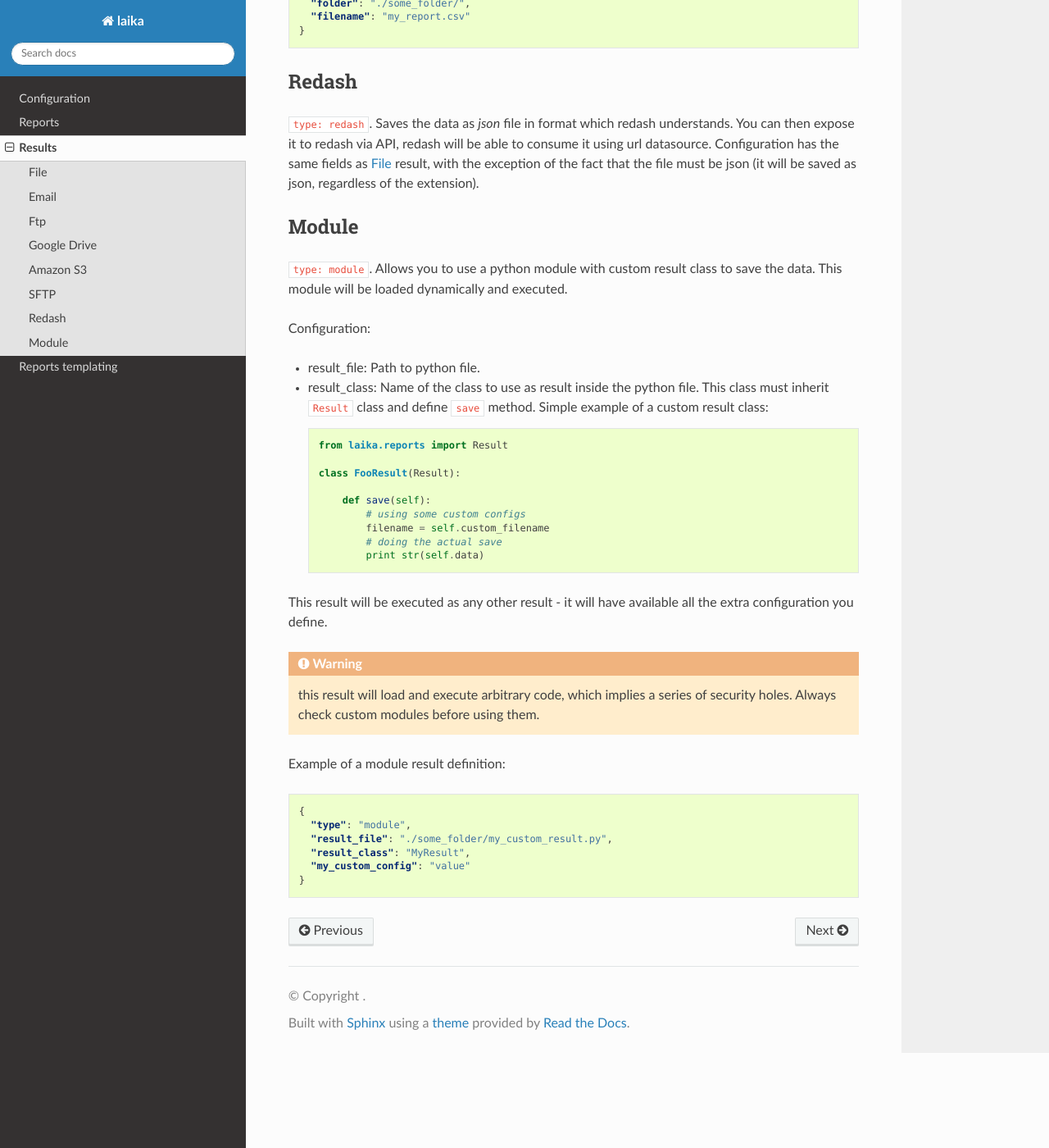
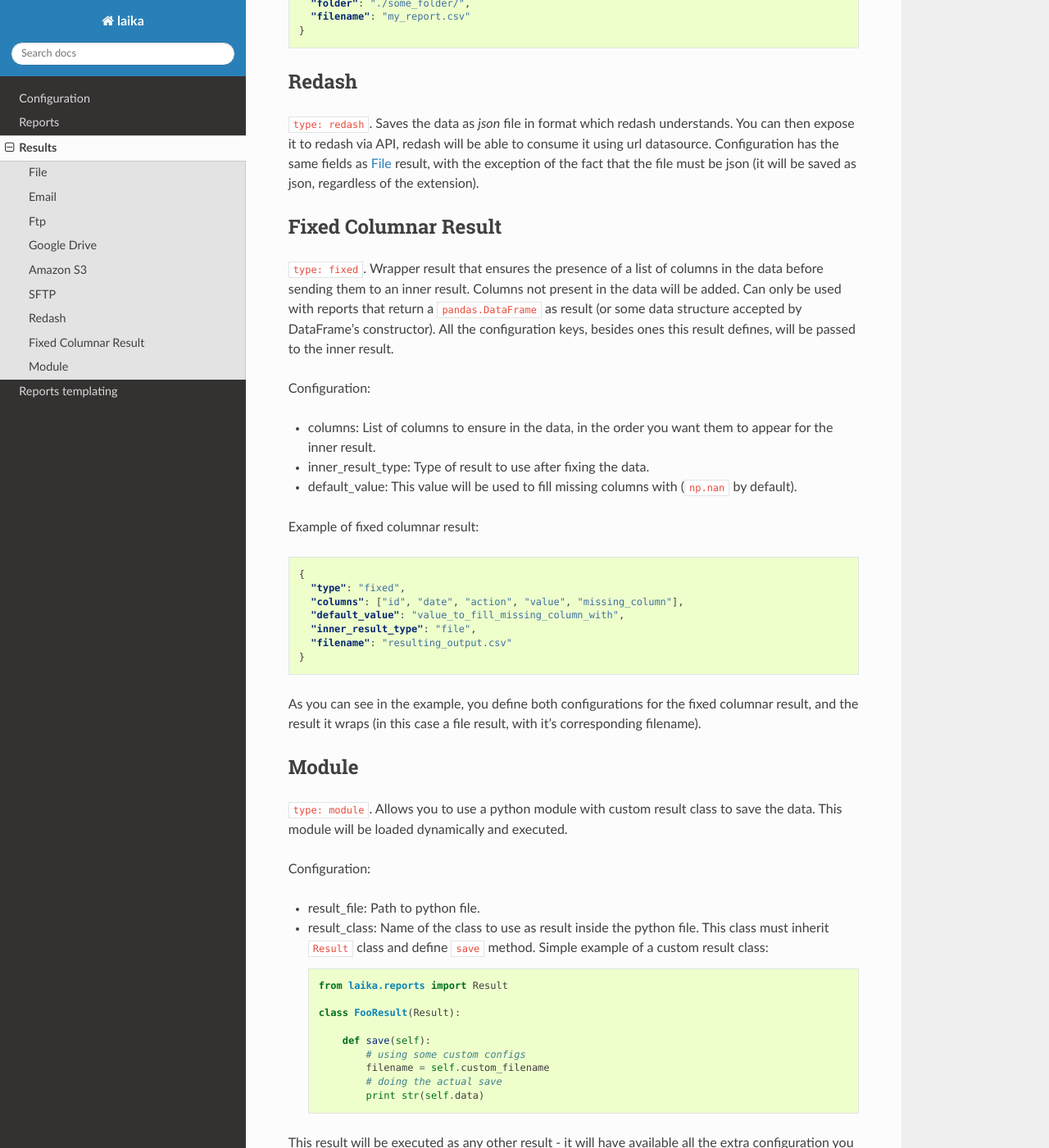
Before and after one commit to trocafone/laika, a Sphinx documentation site: the page built from docs/results.rst, in a window 1280 px wide and 1400 px high, scrolled down 3581 px. Shown: the whole window at 82% size. Built offline with Sphinx 7.4.7 and the Read the Docs theme 2.0.0, drawn with Linux system fonts in a browser that asks for light colours.

Commit message:
Added fixed columnar result and documentation for it

```diff
--- a/docs/results.rst
+++ b/docs/results.rst
@@ -192,6 +192,44 @@ fields as `File <#file>`__ result, with the exception of the fact that
 the file must be json (it will be saved as json, regardless of the
 extension).
 
+
+Fixed Columnar Result
+^^^^^^^^^^^^^^^^^^^^^
+
+``type: fixed``. Wrapper result that ensures the presence of a list of columns
+in the data before sending them to an inner result. Columns not present in the
+data will be added. Can only be used with reports that return a ``pandas.DataFrame``
+as result (or some data structure accepted by DataFrame's constructor). All the
+configuration keys, besides ones this result defines, will be passed to the
+inner result.
+
+Configuration:
+
+-  columns: List of columns to ensure in the data, in the order you want them
+   to appear for the inner result.
+-  inner_result_type: Type of result to use after fixing the data.
+-  default_value: This value will be used to fill missing columns with
+   (``np.nan`` by default).
+
+
+Example of fixed columnar result:
+
+.. code:: json
+
+    {
+      "type": "fixed",
+      "columns": ["id", "date", "action", "value", "missing_column"],
+      "default_value": "value_to_fill_missing_column_with",
+      "inner_result_type": "file",
+      "filename": "resulting_output.csv"
+    }
+
+
+As you can see in the example, you define both configurations for the fixed
+columnar result, and the result it wraps (in this case a file result, with it's
+corresponding filename).
+
+
 Module
 ^^^^^^
 
```
Also changed, not shown: 1 other file.
